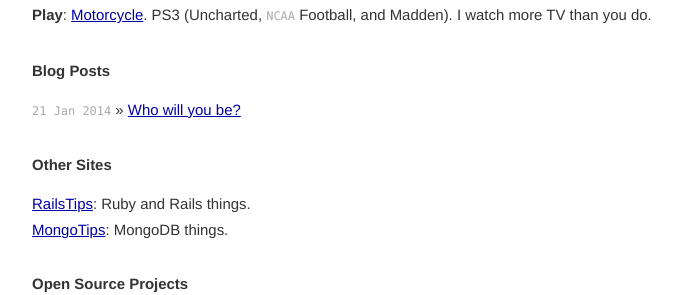
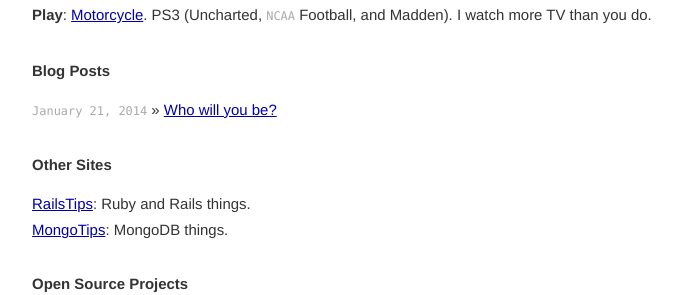
Before and after one commit to jnunemaker/jnunemaker.github.com, a Jekyll site: the page built from index.html, in a window 1280 px wide. Shown: the part 147-442 px from the top of the page, without its empty margins (294-985 px from the left). Built offline with Jekyll 4.4.1, drawn with Linux system fonts in a browser that asks for light colours; Markdown is read by kramdown in place of the engine named in the settings; comment, search, counter and statistics services are not loaded.

Commit message:
Better dates.

```diff
--- a/_layouts/post.html
+++ b/_layouts/post.html
@@ -2,7 +2,7 @@
 layout: default
 ---
 <h2>{{ page.title }}</h2>
-<p class="meta">{{ page.date | date: "%m %d, %Y" }}</p>
+<p class="meta">{{ page.date | date: "%B %d, %Y" }}</p>
 
 <div class="post">
 {{ content }}
--- a/index.html
+++ b/index.html
@@ -14,7 +14,7 @@
     <h1>Blog Posts</h1>
     <ul class="posts">
       {% for post in site.posts %}
-        <li><span>{{ post.date | date_to_string }}</span> &raquo; <a href="{{ post.url }}">{{ post.title }}</a></li>
+        <li><span>{{ post.date | date: "%B %d, %Y" }}</span> &raquo; <a href="{{ post.url }}">{{ post.title }}</a></li>
       {% endfor %}
     </ul>
   {% endif %}
```
